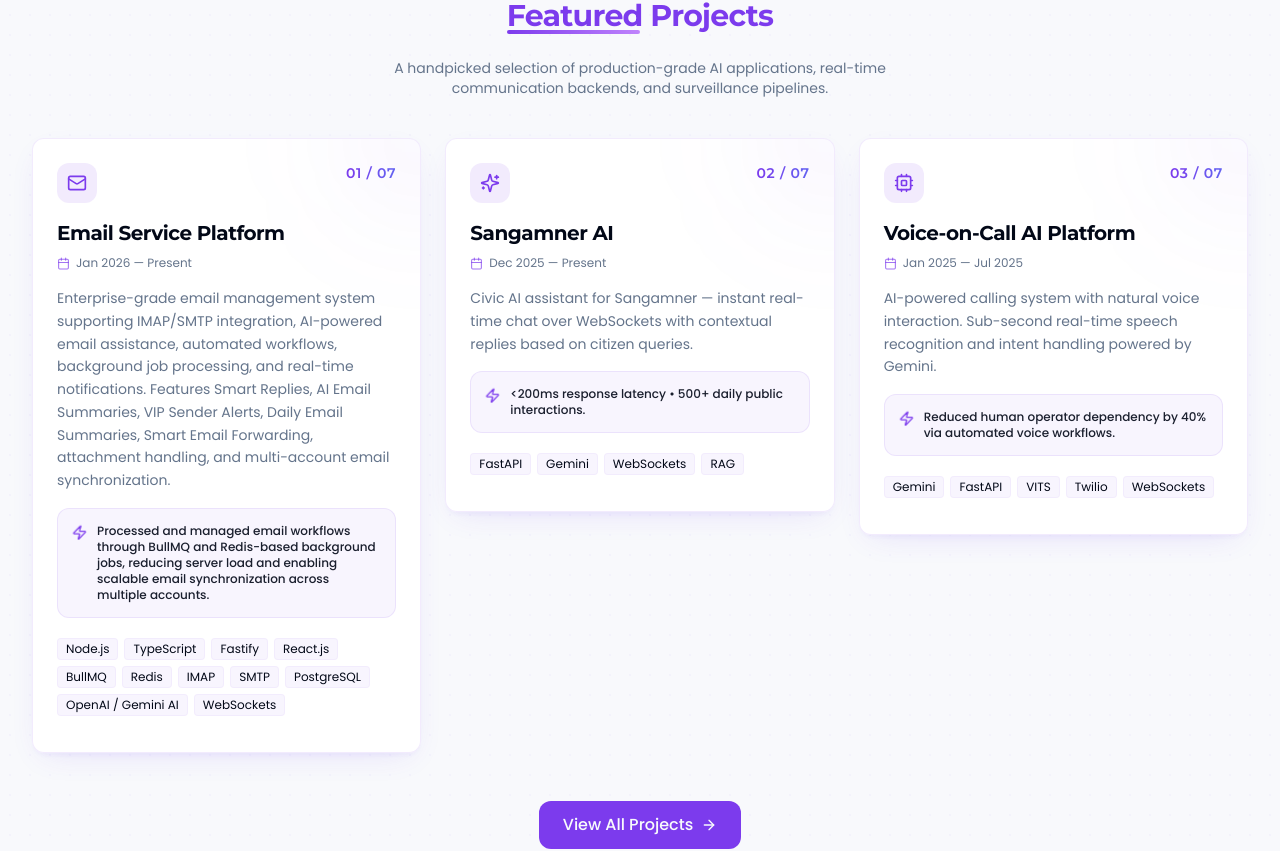
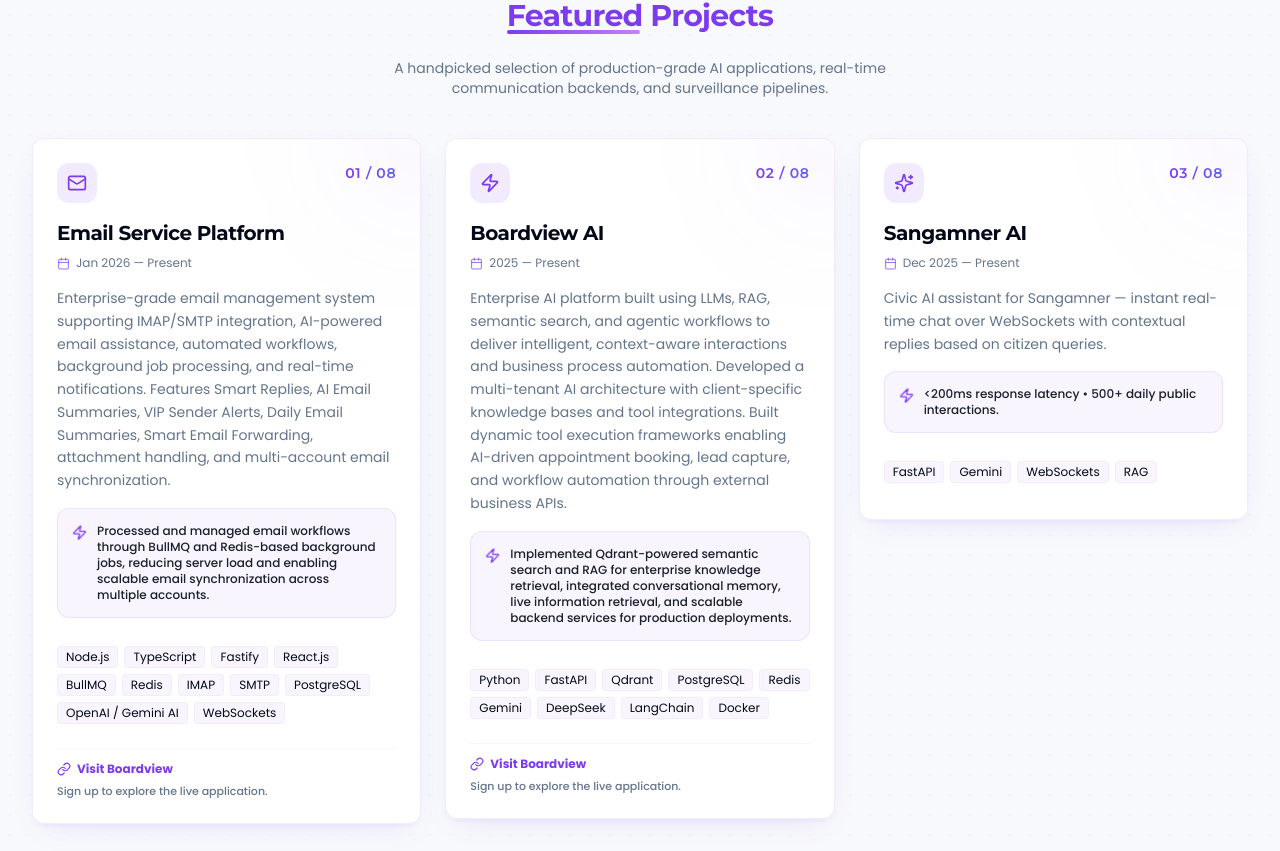
Before and after one commit to SaishJape/saish-portfolio-v2, a React (Vite) app: page / in a window 1280 px wide. Shown: the part 3775-4626 px from the top of the page. Built offline with nearby package versions, Linux system fonts and the light colour scheme; a web font is replaced by a local one.

Commit message:
add the boardview ai project and link and ai calling agent link of website

```diff
--- a/src/components/Chatbot.tsx
+++ b/src/components/Chatbot.tsx
@@ -61,9 +61,13 @@ Skilled Full Stack AI Developer with hands-on experience in developing intellige
 - **Languages:** English, Hindi, Marathi.
 
 **Projects:**
-1. **TaskMate:** AI-powered team/task management (FastAPI, Gemini, Qdrant).
-2. **Natural Language to SQL:** Auto Dashboard Generator (FastAPI, Power BI).
-3. **Rapid Bot Builder:** Plug-and-play chatbot solution (PDF/URL ingestion).
+1. **Boardview AI:** Enterprise AI platform built using LLMs, RAG, semantic search, and agentic workflows (Python, FastAPI, Qdrant, PostgreSQL, Redis, Gemini, DeepSeek, LangChain, Docker). Link: https://boardview.me/ (Visitors should sign up to see the application).
+2. **Email Service Platform:** Enterprise-grade email management system (Node.js, TypeScript, Fastify, React.js, BullMQ, Redis, PostgreSQL, WebSockets). Link: https://boardview.me/ (Part of the Boardview ecosystem, sign up to see the application).
+3. **Voice-on-Call AI Platform:** AI-powered calling system with natural voice interaction (Gemini, FastAPI, VITS, Twilio, WebSockets). Link: https://ai-calling.baap.company/
+4. **AI-Powered WhatsApp Clone Backend:** Real-time WhatsApp clone backend engine featuring automated conversational AI agents (FastAPI, WebSockets, Gemini, PostgreSQL, Redis, Docker). Link: https://boardview.me/ (Part of the Boardview ecosystem, sign up to see the application).
+5. **TaskMate:** AI-powered team/task management (FastAPI, Gemini, Qdrant).
+6. **Natural Language to SQL:** Auto Dashboard Generator (FastAPI, Power BI).
+7. **Rapid Bot Builder:** Plug-and-play chatbot solution (PDF/URL ingestion).
 
 **Guidelines:**
 - Be helpful, polite, and concise.
--- a/src/components/Projects.tsx
+++ b/src/components/Projects.tsx
@@ -13,23 +13,40 @@ export interface ProjectType {
   technologies: string[];
   categories: string[];
   icon: React.ReactNode;
+  link?: string;
+  linkText?: string;
 }
 
 const projectsData: ProjectType[] = [
   {
     id: "email-service",
-    index: "01 / 07",
+    index: "01 / 08",
     title: "Email Service Platform",
     description: "Enterprise-grade email management system supporting IMAP/SMTP integration, AI-powered email assistance, automated workflows, background job processing, and real-time notifications. Features Smart Replies, AI Email Summaries, VIP Sender Alerts, Daily Email Summaries, Smart Email Forwarding, attachment handling, and multi-account email synchronization.",
     impact: "Processed and managed email workflows through BullMQ and Redis-based background jobs, reducing server load and enabling scalable email synchronization across multiple accounts.",
     dates: "Jan 2026 — Present",
     technologies: ["Node.js", "TypeScript", "Fastify", "React.js", "BullMQ", "Redis", "IMAP", "SMTP", "PostgreSQL", "OpenAI / Gemini AI", "WebSockets"],
     categories: ["AI & RAG", "Backend & Systems"],
-    icon: <Mail className="w-5 h-5" />
+    icon: <Mail className="w-5 h-5" />,
+    link: "https://boardview.me/",
+    linkText: "Visit Boardview"
+  },
+  {
+    id: "boardview-ai",
+    index: "02 / 08",
+    title: "Boardview AI",
+    description: "Enterprise AI platform built using LLMs, RAG, semantic search, and agentic workflows to deliver intelligent, context-aware interactions and business process automation. Developed a multi-tenant AI architecture with client-specific knowledge bases and tool integrations. Built dynamic tool execution frameworks enabling AI-driven appointment booking, lead capture, and workflow automation through external business APIs.",
+    impact: "Implemented Qdrant-powered semantic search and RAG for enterprise knowledge retrieval, integrated conversational memory, live information retrieval, and scalable backend services for production deployments.",
+    dates: "2025 — Present",
+    technologies: ["Python", "FastAPI", "Qdrant", "PostgreSQL", "Redis", "Gemini", "DeepSeek", "LangChain", "Docker"],
+    categories: ["AI & RAG", "Backend & Systems"],
+    icon: <Zap className="w-5 h-5" />,
+    link: "https://boardview.me/",
+    linkText: "Visit Boardview"
   },
   {
     id: "sangamner-ai",
-    index: "02 / 07",
+    index: "03 / 08",
     title: "Sangamner AI",
     description: "Civic AI assistant for Sangamner — instant real-time chat over WebSockets with contextual replies based on citizen queries.",
     impact: "<200ms response latency • 500+ daily public interactions.",
@@ -40,18 +57,20 @@ const projectsData: ProjectType[] = [
   },
   {
     id: "voice-on-call",
-    index: "03 / 07",
+    index: "04 / 08",
     title: "Voice-on-Call AI Platform",
     description: "AI-powered calling system with natural voice interaction. Sub-second real-time speech recognition and intent handling powered by Gemini.",
     impact: "Reduced human operator dependency by 40% via automated voice workflows.",
     dates: "Jan 2025 — Jul 2025",
     technologies: ["Gemini", "FastAPI", "VITS", "Twilio", "WebSockets"],
     categories: ["AI & RAG", "Backend & Systems"],
-    icon: <Cpu className="w-5 h-5" />
+    icon: <Cpu className="w-5 h-5" />,
+    link: "https://ai-calling.baap.company/",
+    linkText: "Visit Voice-on-Call AI"
   },
   {
     id: "ai-surveillance",
-    index: "04 / 07",
+    index: "05 / 08",
     title: "AI Face Surveillance & ALPR System",
     description: "AI-powered CCTV surveillance system featuring real-time face recognition, Automatic License Plate Recognition (ALPR), attendance tracking, and security monitoring. Designed to process multiple camera streams simultaneously with instant alerting and intelligent search capabilities.",
     impact: "Automated security monitoring and attendance management through real-time face identification and vehicle detection, reducing manual surveillance efforts by over 70%.",
@@ -62,7 +81,7 @@ const projectsData: ProjectType[] = [
   },
   {
     id: "agentic-workflow",
-    index: "05 / 07",
+    index: "06 / 08",
     title: "Agentic Workflow Engine",
     description: "Scalable agentic workflow design for production automations — composable tools, planners, and retries with full observability.",
     impact: "Cut backend latency by 30% across AI platform services.",
@@ -73,18 +92,20 @@ const projectsData: ProjectType[] = [
   },
   {
     id: "whatsapp-clone",
-    index: "06 / 07",
+    index: "07 / 08",
     title: "AI-Powered WhatsApp Clone Backend",
     description: "A real-time WhatsApp clone backend engine featuring automated conversational AI agents. Supports WebSocket message relays, message database persistence, Redis-backed state caching, and Gemini API integration for automated customer support responders.",
     impact: "Created an autonomous chat gateway with sub-100ms message relay latency.",
     dates: "2024",
     technologies: ["FastAPI", "WebSockets", "Gemini", "PostgreSQL", "Redis", "Docker"],
     categories: ["Backend & Systems", "AI & RAG"],
-    icon: <MessageSquare className="w-5 h-5" />
+    icon: <MessageSquare className="w-5 h-5" />,
+    link: "https://boardview.me/",
+    linkText: "Visit Boardview"
   },
   {
     id: "ai-training-rag",
-    index: "07 / 07",
+    index: "08 / 08",
     title: "AI Training Module with RAG System",
     description: "Enterprise knowledge training engine that enables Retrieval-Augmented Generation (RAG) over custom datasets. Supports automated document chunking, semantic vector index compilation in Qdrant, and custom context injection for tailoring model responses.",
     impact: "Built visual board analytics to review document vector alignments and retrieval scores.",
@@ -111,7 +132,7 @@ const ProjectCard: React.FC<{
       {/* Background glow animation */}
       <div className="absolute -right-20 -top-20 w-40 h-40 rounded-full bg-primary/5 blur-3xl group-hover:bg-primary/10 transition-colors duration-500" />
 
-      <div>
+      <div className="flex-1">
         <div className="flex justify-between items-start mb-4">
           <div className="bg-primary/10 text-primary p-2.5 rounded-lg">
             {project.icon}
@@ -143,7 +164,7 @@ const ProjectCard: React.FC<{
         </div>
       </div>
 
-      <div>
+      <div className="mt-2">
         <div className="flex flex-wrap gap-1.5 mb-3">
           {project.technologies.map((tech, i) => (
             <span
@@ -155,6 +176,26 @@ const ProjectCard: React.FC<{
           ))}
         </div>
       </div>
+
+      {project.link && (
+        <div className="mt-3 pt-3 border-t border-primary/5 flex flex-col gap-1.5">
+          <a
+            href={project.link}
+            target="_blank"
+            rel="noopener noreferrer"
+            className="inline-flex items-center gap-1.5 text-xs text-primary font-bold hover:underline group/link w-fit"
+          >
+            <LinkIcon size={14} className="group-hover/link:rotate-45 transition-transform duration-300" />
+            <span>{project.linkText || "Visit Application"}</span>
+            <ArrowRight size={12} className="opacity-0 group-hover/link:opacity-100 group-hover/link:translate-x-1 transition-all duration-300" />
+          </a>
+          {project.link.includes("boardview.me") && (
+            <p className="text-[11px] text-muted-foreground font-medium">
+              Sign up to explore the live application.
+            </p>
+          )}
+        </div>
+      )}
     </motion.div>
   );
 };
```
